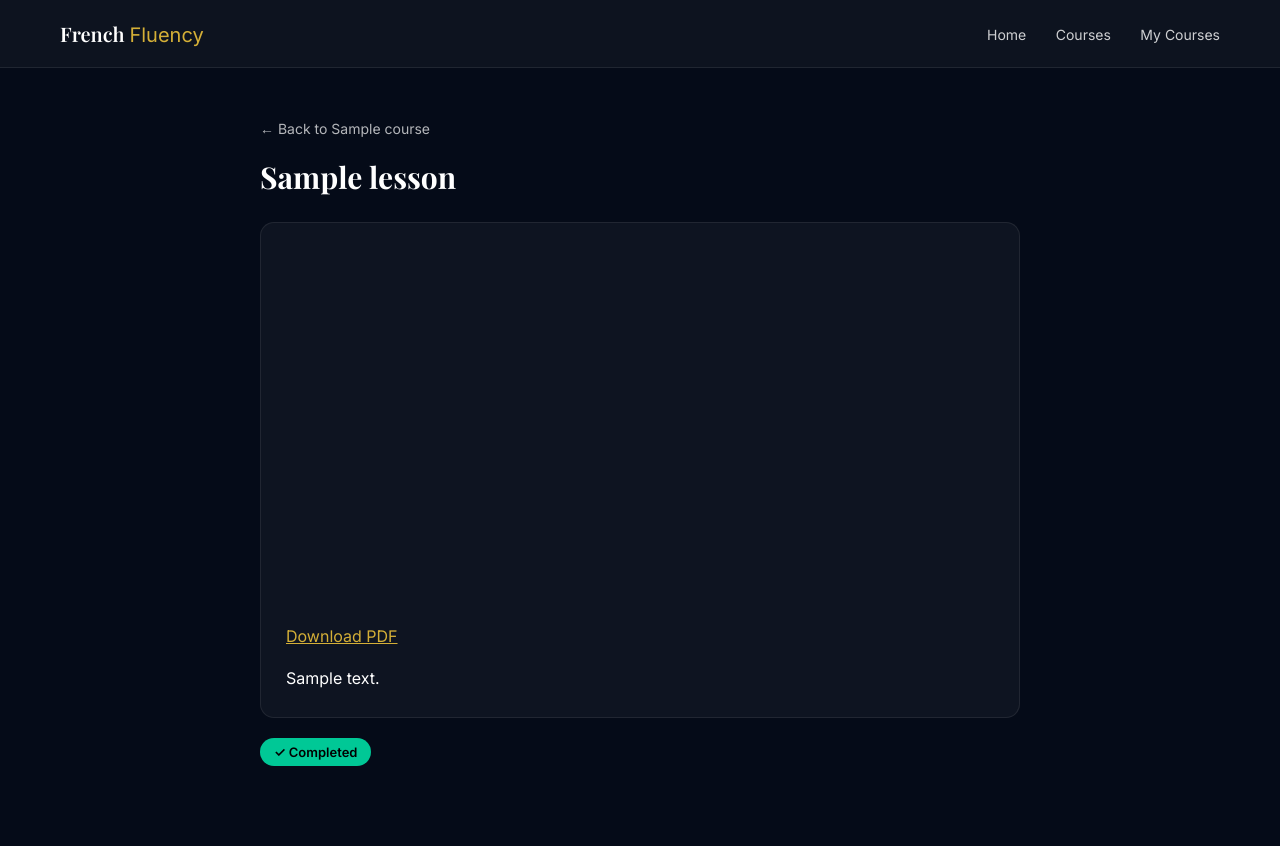
After one commit to Bukulubenja/online, a Django app: page /portal/lesson/1/ in a window 1280 px wide. The commit adds this page. Run offline with Django 5.2, Linux system fonts and the light colour scheme; a user stored in the database is signed in; tables that the repository leaves empty hold one stand-in row (values such as "Sample post").

Commit message:
the second fix on the enrollment feature

```diff
--- /dev/null
+++ b/enrollments/apps.py
@@ -0,0 +1,5 @@
+from django.apps import AppConfig
+
+
+class EnrollmentsConfig(AppConfig):
+    name = 'enrollments'
--- /dev/null
+++ b/enrollments/models.py
@@ -0,0 +1,36 @@
+from django.conf import settings
+from django.db import models
+
+from courses.models import Course, Lesson
+
+
+class Enrollment(models.Model):
+    student = models.ForeignKey(settings.AUTH_USER_MODEL, on_delete=models.CASCADE, related_name='enrollments')
+    course = models.ForeignKey(Course, on_delete=models.CASCADE, related_name='enrollments')
+    enrolled_at = models.DateTimeField(auto_now_add=True)
+
+    class Meta:
+        unique_together = ('student', 'course')
+
+    def __str__(self):
+        return f'{self.student} -> {self.course}'
+
+    @property
+    def progress_percent(self):
+        total = Lesson.objects.filter(module__course=self.course).count()
+        if total == 0:
+            return 0
+        completed = self.lesson_progress.count()
+        return round(completed * 100 / total)
+
+
+class LessonProgress(models.Model):
+    enrollment = models.ForeignKey(Enrollment, on_delete=models.CASCADE, related_name='lesson_progress')
+    lesson = models.ForeignKey(Lesson, on_delete=models.CASCADE, related_name='progress_entries')
+    completed_at = models.DateTimeField(auto_now_add=True)
+
+    class Meta:
+        unique_together = ('enrollment', 'lesson')
+
+    def __str__(self):
+        return f'{self.enrollment.student} completed {self.lesson}'
--- /dev/null
+++ b/enrollments/urls.py
@@ -0,0 +1,10 @@
+from django.urls import path
+
+from . import views
+
+urlpatterns = [
+    path('enroll/<slug:slug>/', views.enroll, name='enroll'),
+    path('my-courses/', views.my_courses, name='my_courses'),
+    path('lesson/<int:lesson_id>/', views.lesson_detail, name='lesson_detail'),
+    path('lesson/<int:lesson_id>/complete/', views.mark_complete, name='mark_complete'),
+]
--- /dev/null
+++ b/enrollments/views.py
@@ -0,0 +1,63 @@
+from django.contrib import messages
+from django.contrib.auth.decorators import login_required
+from django.shortcuts import get_object_or_404, redirect, render
+from django.views.decorators.http import require_POST
+
+from courses.models import Course, Lesson
+
+from .models import Enrollment, LessonProgress
+
+
+@login_required(login_url='login')
+@require_POST
+def enroll(request, slug):
+    course = get_object_or_404(Course, slug=slug, is_published=True)
+
+    if course.price > 0:
+        messages.error(request, 'Payment coming soon for this course.')
+        return redirect('course_detail', slug=slug)
+
+    Enrollment.objects.get_or_create(student=request.user, course=course)
+    return redirect('course_detail', slug=slug)
+
+
+@login_required(login_url='login')
+def my_courses(request):
+    enrollments = Enrollment.objects.filter(student=request.user).select_related('course')
+    return render(request, 'my_courses.html', {'enrollments': enrollments})
+
+
+def _get_enrollment_for_lesson(request, lesson):
+    return Enrollment.objects.filter(
+        student=request.user, course=lesson.module.course
+    ).first()
+
+
+@login_required(login_url='login')
+def lesson_detail(request, lesson_id):
+    lesson = get_object_or_404(Lesson, id=lesson_id)
+    enrollment = _get_enrollment_for_lesson(request, lesson)
+
+    if enrollment is None:
+        messages.error(request, 'Enroll in this course to access its lessons.')
+        return redirect('course_detail', slug=lesson.module.course.slug)
+
+    completed = LessonProgress.objects.filter(enrollment=enrollment, lesson=lesson).exists()
+    return render(request, 'lesson_detail.html', {
+        'lesson': lesson,
+        'completed': completed,
+    })
+
+
+@login_required(login_url='login')
+@require_POST
+def mark_complete(request, lesson_id):
+    lesson = get_object_or_404(Lesson, id=lesson_id)
+    enrollment = _get_enrollment_for_lesson(request, lesson)
+
+    if enrollment is None:
+        messages.error(request, 'Enroll in this course to access its lessons.')
+        return redirect('course_detail', slug=lesson.module.course.slug)
+
+    LessonProgress.objects.get_or_create(enrollment=enrollment, lesson=lesson)
+    return redirect('lesson_detail', lesson_id=lesson.id)
--- a/online/settings.py
+++ b/online/settings.py
@@ -41,6 +41,7 @@ INSTALLED_APPS = [
     'web',
     'user',
     'courses',
+    'enrollments',
 ]
 
 AUTH_USER_MODEL = 'user.User'
--- a/online/urls.py
+++ b/online/urls.py
@@ -15,6 +15,7 @@ urlpatterns = [
     path('', include('web.urls')),
     path('user/', include('user.urls')),
     path('courses/', include('courses.urls')),
+    path('portal/', include('enrollments.urls')),
     path('api/', include(router.urls)),
 
 ]
--- a/templates/dashboard.html
+++ b/templates/dashboard.html
@@ -277,6 +277,7 @@ body{
 
     <div class="nav-item">🏠 Dashboard</div>
     <a href="{% url 'courses' %}" style="text-decoration:none; color:inherit;"><div class="nav-item">📘 Courses</div></a>
+    <a href="{% url 'my_courses' %}" style="text-decoration:none; color:inherit;"><div class="nav-item">🎓 My Courses</div></a>
     <div class="nav-item">📊 Progress</div>
     <div class="nav-item">🧠 Vocabulary</div>
     <div class="nav-item">🎧 Listening</div>
--- /dev/null
+++ b/templates/lesson_detail.html
@@ -0,0 +1,136 @@
+<!DOCTYPE html>
+<html lang="en">
+<head>
+{% load static %}
+<meta charset="UTF-8">
+<meta name="viewport" content="width=device-width, initial-scale=1.0">
+<title>{{ lesson.title }} - French Fluency Journal</title>
+<link href="https://fonts.googleapis.com/css2?family=Playfair+Display:wght@600;700;800&family=Inter:wght@300;400;500;600;700&display=swap" rel="stylesheet">
+<style>
+*{margin:0;padding:0;box-sizing:border-box;font-family:Inter, sans-serif;}
+body{background:#050b18;color:#fff;}
+
+nav{
+  display:flex;
+  justify-content:space-between;
+  align-items:center;
+  padding:20px 60px;
+  background:rgba(255,255,255,0.03);
+  border-bottom:1px solid rgba(255,255,255,0.08);
+}
+
+.logo{font-family:"Playfair Display";font-size:20px;}
+.logo span{color:#d4af37;}
+
+.nav-links a{
+  color:rgba(255,255,255,0.8);
+  text-decoration:none;
+  margin-left:25px;
+  font-size:14px;
+}
+
+.nav-links a:hover{color:#d4af37;}
+
+.container{
+  max-width:800px;
+  margin:0 auto;
+  padding:50px 20px 80px;
+}
+
+h1{
+  font-family:"Playfair Display";
+  font-size:30px;
+  margin-bottom:25px;
+}
+
+.card{
+  background:rgba(255,255,255,0.04);
+  border:1px solid rgba(255,255,255,0.08);
+  border-radius:14px;
+  padding:25px;
+  margin-bottom:20px;
+  line-height:1.7;
+}
+
+.card iframe, .card a.pdf-link{
+  display:block;
+  margin-bottom:15px;
+}
+
+.btn{
+  display:inline-block;
+  padding:10px 22px;
+  border:none;
+  border-radius:10px;
+  background:linear-gradient(135deg,#d4af37,#b88a2c);
+  color:#000;
+  font-weight:600;
+  cursor:pointer;
+}
+
+.completed-badge{
+  display:inline-block;
+  background:#00c896;
+  color:#000;
+  font-weight:600;
+  font-size:13px;
+  padding:6px 14px;
+  border-radius:20px;
+}
+
+.back-link{
+  display:inline-block;
+  margin-bottom:20px;
+  color:rgba(255,255,255,0.7);
+  text-decoration:none;
+  font-size:14px;
+}
+
+.back-link:hover{
+  color:#d4af37;
+}
+</style>
+</head>
+
+<body>
+
+<nav>
+  <div class="logo">French <span>Fluency</span></div>
+  <div class="nav-links">
+    <a href="/">Home</a>
+    <a href="{% url 'courses' %}">Courses</a>
+    <a href="{% url 'my_courses' %}">My Courses</a>
+  </div>
+</nav>
+
+<div class="container">
+
+  <a class="back-link" href="{% url 'course_detail' lesson.module.course.slug %}">&larr; Back to {{ lesson.module.course.title }}</a>
+
+  <h1>{{ lesson.title }}</h1>
+
+  <div class="card">
+    {% if lesson.video_url %}
+    <iframe width="100%" height="360" src="{{ lesson.video_url }}" frameborder="0" allowfullscreen></iframe>
+    {% endif %}
+
+    {% if lesson.pdf %}
+    <a class="pdf-link" href="{{ lesson.pdf.url }}" target="_blank" style="color:#d4af37;">Download PDF</a>
+    {% endif %}
+
+    <p>{{ lesson.content }}</p>
+  </div>
+
+  {% if completed %}
+  <span class="completed-badge">✓ Completed</span>
+  {% else %}
+  <form method="post" action="{% url 'mark_complete' lesson.id %}">
+    {% csrf_token %}
+    <button class="btn" type="submit">Mark Complete</button>
+  </form>
+  {% endif %}
+
+</div>
+
+</body>
+</html>
```
Also changed, not shown: courses/views.py (+15 -1 lines), enrollments/admin.py (added, +15 -0 lines), templates/course_detail.html (+87 -1 lines), templates/my_courses.html (added, +129 -0 lines), enrollments/__init__.py (added), enrollments/migrations/0001_initial.py (added), enrollments/migrations/__init__.py (added).
